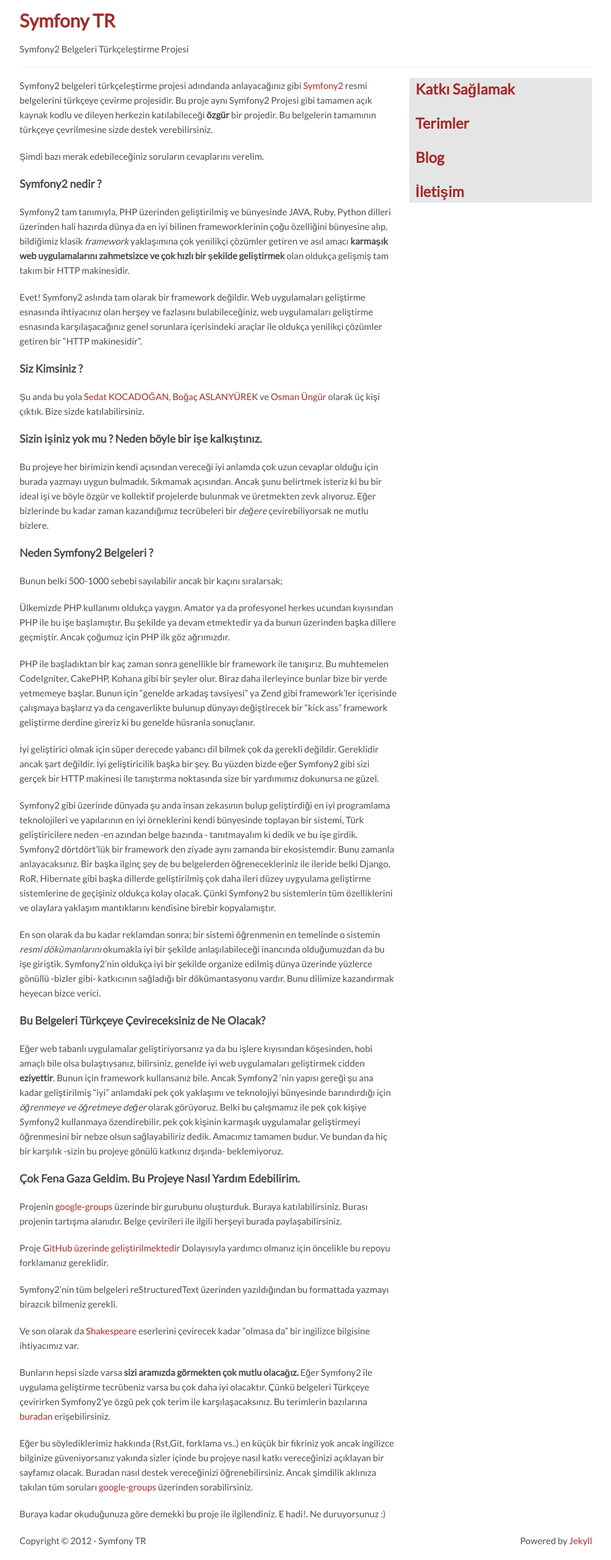
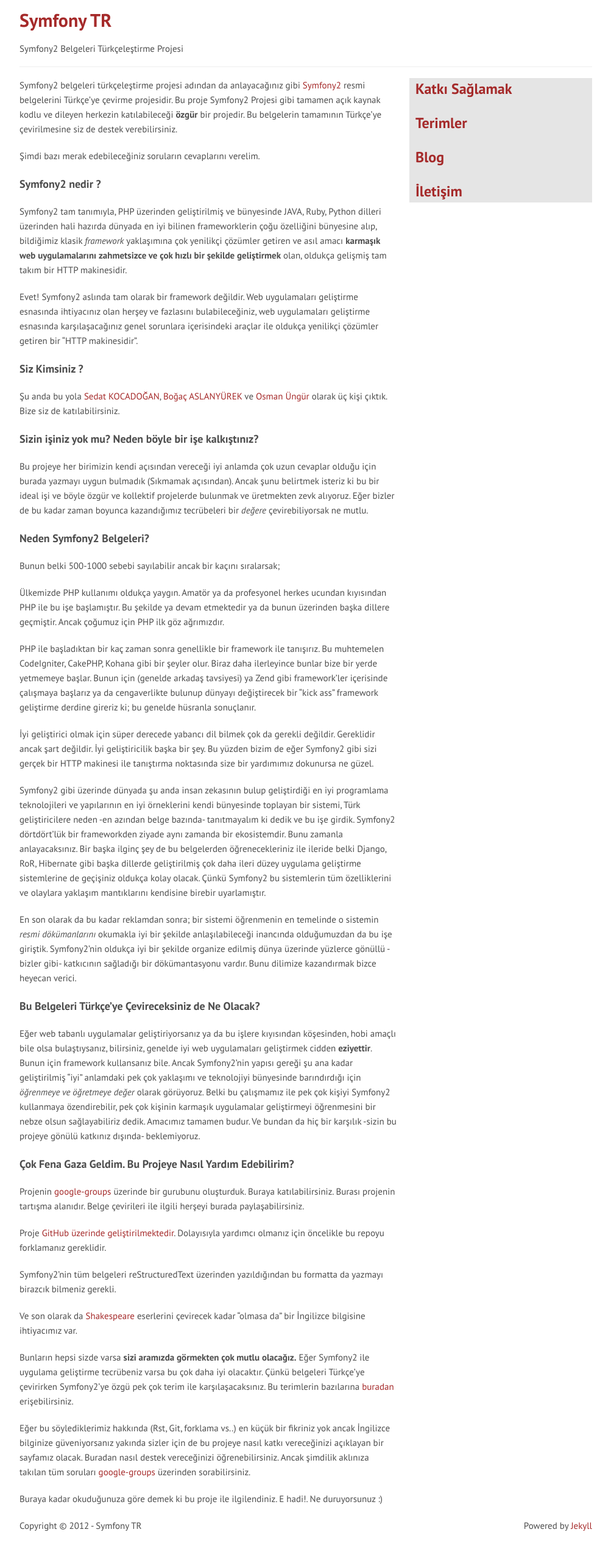
Before and after one commit to symfony-tr/symfony-tr.github.com, a Jekyll site: the page built from index.html, in a window 1280 px wide. Shown: the whole page at 61% size, without its empty margins (138-1141 px from the left). Built offline with Jekyll 4.4.1, drawn with Linux system fonts in a browser that asks for light colours; the list of posts is cut into pages by our own code; after the commit the page ends 2534 px from its top, so only the background shows below that.

Commit message:
Yazım Düzeltmeleri
Bulduğum bazı yazım yanlışlarını ve imlaları düzenledim. Lato fontu
Türkçe karakterleri desteklemediği için de PT Sans ile değiştirdim.

```diff
--- a/_includes/main_page_markdown.md
+++ b/_includes/main_page_markdown.md
@@ -1,21 +1,21 @@
 
-Symfony2 belgeleri türkçeleştirme projesi adındanda anlayacağınız
+Symfony2 belgeleri türkçeleştirme projesi adından da anlayacağınız
 gibi [Symfony2](http://symfony.com/doc/current/book/index.html)
-resmi belgelerini türkçeye çevirme projesidir.
-Bu proje aynı Symfony2 Projesi gibi tamamen açık kaynak kodlu ve dileyen
+resmi belgelerini Türkçe'ye çevirme projesidir.
+Bu proje Symfony2 Projesi gibi tamamen açık kaynak kodlu ve dileyen
 herkezin katılabileceği **özgür** bir projedir.
-Bu belgelerin tamamının türkçeye çevrilmesine sizde destek verebilirsiniz.
+Bu belgelerin tamamının Türkçe'ye çevirilmesine siz de destek verebilirsiniz.
 
 Şimdi bazı merak edebileceğiniz soruların cevaplarını verelim.
 
 ### Symfony2 nedir ?
 
 Symfony2 tam tanımıyla, PHP üzerinden geliştirilmiş ve bünyesinde JAVA,
-Ruby, Python dilleri üzerinden hali hazırda dünya da en iyi bilinen
-frameworklerinin çoğu özelliğini bünyesine alıp, bildiğimiz klasik
+Ruby, Python dilleri üzerinden hali hazırda dünyada en iyi bilinen
+frameworklerin çoğu özelliğini bünyesine alıp, bildiğimiz klasik
 *framework* yaklaşımına çok yenilikçi çözümler getiren ve asıl amacı
 **karmaşık web uygulamalarını zahmetsizce ve çok hızlı bir şekilde
-geliştirmek** olan oldukça gelişmiş tam takım bir HTTP makinesidir.
+geliştirmek** olan, oldukça gelişmiş tam takım bir HTTP makinesidir.
 
 Evet! Symfony2 aslında tam olarak bir framework değildir. Web uygulamaları
 geliştirme esnasında ihtiyacınız olan herşey ve fazlasını bulabileceğiniz,
@@ -27,22 +27,22 @@
 
 Şu anda bu yola [Sedat KOCADOĞAN](http://skocadogan.blogspot.com),
 [Boğaç ASLANYÜREK](http://www.dubluve.net) ve [Osman Üngür](https://github.com/import)
-olarak üç kişi çıktık. Bize sizde katılabilirsiniz.
+olarak üç kişi çıktık. Bize siz de katılabilirsiniz.
 
-### Sizin işiniz yok mu ? Neden böyle bir işe kalkıştınız.
+### Sizin işiniz yok mu? Neden böyle bir işe kalkıştınız?
 
 Bu projeye her birimizin kendi açısından vereceği iyi anlamda çok uzun
-cevaplar olduğu için burada yazmayı uygun bulmadık. Sıkmamak açısından.
+cevaplar olduğu için burada yazmayı uygun bulmadık (Sıkmamak açısından).
 Ancak şunu belirtmek isteriz ki bu bir ideal işi ve böyle özgür ve
-kollektif projelerde bulunmak ve üretmekten zevk alıyoruz. Eğer bizlerinde
-bu kadar zaman kazandığımız tecrübeleri bir *değere* çevirebiliyorsak ne
-mutlu bizlere.
+kollektif projelerde bulunmak ve üretmekten zevk alıyoruz. Eğer bizler de
+bu kadar zaman boyunca kazandığımız tecrübeleri bir *değere* çevirebiliyorsak ne
+mutlu.
 
-### Neden Symfony2 Belgeleri ?
+### Neden Symfony2 Belgeleri?
 
 Bunun belki 500-1000 sebebi sayılabilir ancak bir kaçını sıralarsak;
 
-Ülkemizde PHP kullanımı oldukça yaygın. Amator ya da profesyonel herkes
+Ülkemizde PHP kullanımı oldukça yaygın. Amatör ya da profesyonel herkes
 ucundan kıyısından PHP ile bu işe başlamıştır. Bu şekilde ya devam etmektedir
 ya da bunun üzerinden başka dillere geçmiştir. Ancak çoğumuz için PHP ilk
 göz ağrımızdır.
@@ -50,72 +50,72 @@
 PHP ile başladıktan bir kaç zaman sonra genellikle bir framework ile
 tanışırız. Bu muhtemelen CodeIgniter, CakePHP, Kohana gibi bir şeyler
 olur. Biraz daha ilerleyince bunlar bize bir yerde yetmemeye başlar.
-Bunun için "genelde arkadaş tavsiyesi" ya Zend gibi framework'ler
+Bunun için (genelde arkadaş tavsiyesi) ya Zend gibi framework'ler
 içerisinde çalışmaya başlarız ya da cengaverlikte bulunup dünyayı
-değiştirecek bir "kick ass" framework geliştirme derdine gireriz ki bu
+değiştirecek bir "kick ass" framework geliştirme derdine gireriz ki; bu
 genelde hüsranla sonuçlanır.
 
 İyi geliştirici olmak için süper derecede yabancı dil bilmek çok da gerekli
 değildir. Gereklidir ancak şart değildir. İyi geliştiricilik başka bir şey.
-Bu yüzden bizde eğer Symfony2 gibi sizi gerçek bir HTTP makinesi ile
+Bu yüzden bizim de eğer Symfony2 gibi sizi gerçek bir HTTP makinesi ile
 tanıştırma noktasında size bir yardımımız dokunursa ne güzel.
 
 Symfony2 gibi üzerinde dünyada şu anda insan zekasının bulup geliştirdiği
 en iyi programlama teknolojileri ve yapılarının en iyi örneklerini kendi
 bünyesinde toplayan bir sistemi, Türk geliştiricilere neden -en azından
-belge bazında - tanıtmayalım ki dedik ve bu işe girdik. Symfony2 dörtdört'lük
-bir framework den ziyade aynı zamanda bir ekosistemdir. Bunu zamanla
+belge bazında- tanıtmayalım ki dedik ve bu işe girdik. Symfony2 dörtdört'lük
+bir frameworkden ziyade aynı zamanda bir ekosistemdir. Bunu zamanla
 anlayacaksınız. Bir başka ilginç şey de bu belgelerden öğrenecekleriniz
 ile ileride belki Django, RoR, Hibernate gibi başka dillerde geliştirilmiş
-çok daha ileri düzey uygyulama geliştirme sistemlerine de geçişiniz
-oldukça kolay olacak. Çünki Symfony2 bu sistemlerin tüm özelliklerini
-ve olaylara yaklaşım mantıklarını kendisine birebir kopyalamıştır.
+çok daha ileri düzey uygulama geliştirme sistemlerine de geçişiniz
+oldukça kolay olacak. Çünkü Symfony2 bu sistemlerin tüm özelliklerini
+ve olaylara yaklaşım mantıklarını kendisine birebir uyarlamıştır.
 
 En son olarak da bu kadar reklamdan sonra; bir sistemi öğrenmenin en temelinde
 o sistemin *resmi dökümanlarını* okumakla iyi bir şekilde anlaşılabileceği
 inancında olduğumuzdan da bu işe giriştik. Symfony2'nin oldukça iyi bir
 şekilde organize edilmiş dünya üzerinde yüzlerce gönüllü -bizler gibi-
 katkıcının sağladığı bir dökümantasyonu vardır. Bunu dilimize kazandırmak
-heyecan bizce verici.
+bizce heyecan verici.
 
-### Bu Belgeleri Türkçeye Çevireceksiniz de Ne Olacak?
+### Bu Belgeleri Türkçe'ye Çevireceksiniz de Ne Olacak?
 
 Eğer web tabanlı uygulamalar geliştiriyorsanız ya da bu işlere kıyısından
 köşesinden, hobi amaçlı bile olsa bulaştıysanız, bilirsiniz, genelde iyi web
 uygulamaları geliştirmek cidden **eziyettir**. Bunun için framework
-kullansanız bile. Ancak Symfony2 'nin yapısı gereği şu ana kadar
+kullansanız bile. Ancak Symfony2'nin yapısı gereği şu ana kadar
 geliştirilmiş "iyi" anlamdaki pek çok yaklaşımı ve teknolojiyi bünyesinde
 barındırdığı için *öğrenmeye ve öğretmeye değer* olarak görüyoruz.
-Belki bu çalışmamız ile pek çok kişiye Symfony2 kullanmaya özendirebilir,
+Belki bu çalışmamız ile pek çok kişiyi Symfony2 kullanmaya özendirebilir,
 pek çok kişinin karmaşık uygulamalar geliştirmeyi öğrenmesini bir nebze
 olsun sağlayabiliriz dedik. Amacımız tamamen budur. Ve bundan da hiç bir
 karşılık -sizin bu projeye gönülü katkınız dışında- beklemiyoruz.
 
-### Çok Fena Gaza Geldim. Bu Projeye Nasıl Yardım Edebilirim.
+### Çok Fena Gaza Geldim. Bu Projeye Nasıl Yardım Edebilirim?
 
 Projenin [google-groups](https://groups.google.com/forum/?fromgroups#!forum/symfony-2-tr)
 üzerinde bir gurubunu oluşturduk. Buraya katılabilirsiniz. Burası projenin tartışma
 alanıdır. Belge çevirileri ile ilgili herşeyi burada paylaşabilirsiniz.
 
-Proje [GitHub üzerinde geliştirilmektedir](https://github.com/symfony-tr/symfony-docs-tr/tree/2.0)
+Proje [GitHub üzerinde geliştirilmektedir](https://github.com/symfony-tr/symfony-docs-tr/tree/2.0).
 Dolayısıyla yardımcı olmanız için öncelikle bu repoyu forklamanız gereklidir.
 
 Symfony2'nin tüm belgeleri reStructuredText üzerinden yazıldığından bu
-formattada yazmayı birazcık bilmeniz gerekli.
+formatta da yazmayı birazcık bilmeniz gerekli.
 
 Ve son olarak da [Shakespeare](en.wikipedia.org/wiki/William_Shakespeare)
-eserlerini çevirecek kadar "olmasa da" bir ingilizce bilgisine ihtiyacımız var.
+eserlerini çevirecek kadar "olmasa da" bir İngilizce bilgisine ihtiyacımız var.
 
 Bunların hepsi sizde varsa **sizi aramızda görmekten çok mutlu olacağız.**
 Eğer Symfony2 ile uygulama geliştirme tecrübeniz varsa bu çok daha iyi olacaktır.
-Çünkü belgeleri Türkçeye çevirirken Symfony2'ye özgü pek çok terim ile
+Çünkü belgeleri Türkçe'ye çevirirken Symfony2'ye özgü pek çok terim ile
 karşılaşacaksınız. Bu terimlerin bazılarına [buradan](/terminology.html) erişebilirsiniz.
 
-Eğer bu söylediklerimiz hakkında (Rst,Git, forklama vs..) en küçük bir fikriniz
-yok ancak ingilizce bilginize güveniyorsanız yakında sizler içinde bu projeye nasıl
+Eğer bu söylediklerimiz hakkında (Rst, Git, forklama vs..) en küçük bir fikriniz
+yok ancak İngilizce bilginize güveniyorsanız yakında sizler için de bu projeye nasıl
 katkı vereceğinizi açıklayan bir sayfamız olacak. Buradan nasıl destek vereceğinizi
 öğrenebilirsiniz. Ancak şimdilik aklınıza takılan tüm soruları [google-groups](https://groups.google.com/forum/?fromgroups#!forum/symfony-2-tr)
 üzerinden sorabilirsiniz.
 
-Buraya kadar okuduğunuza göre demekki bu proje ile ilgilendiniz. E hadi!.
+Buraya kadar okuduğunuza göre demek ki bu proje ile ilgilendiniz. E hadi!.
 Ne duruyorsunuz :)
--- a/assets/app.css
+++ b/assets/app.css
@@ -1,5 +1,5 @@
-@import url(http://fonts.googleapis.com/css?family=Lato);
-body{background-color:#fff;color:#4D4D4D;font:15px/24px 'Lato',Arial,sans-serif;}
+@import url(http://fonts.googleapis.com/css?family=PT+Sans:regular,italic,bold,bolditalic&amp;subset=latin,latin-ext,cyrillic);
+body{background-color:#fff;color:#4D4D4D;font:15px/24px 'PT Sans',Arial,sans-serif;}
 p,h1,h2,h3{margin-bottom:20px;}
 p{font:inherit;}
 a,a:link,a:visited,a:active{color:#A52A2A;text-decoration:none;}
```
Also changed, not shown: _includes/contact_markdown.md (+3 -3 lines), _includes/contribute_markdown.md (+1 -1 lines), _includes/terminology_markdown.md (+9 -9 lines).
